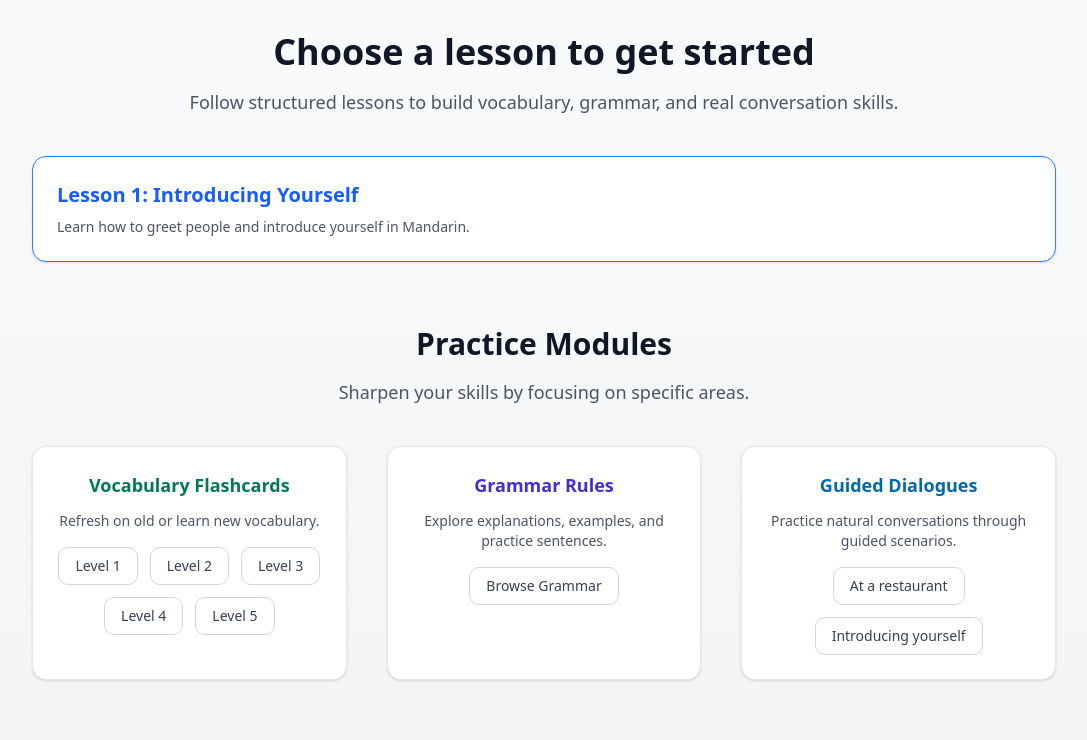
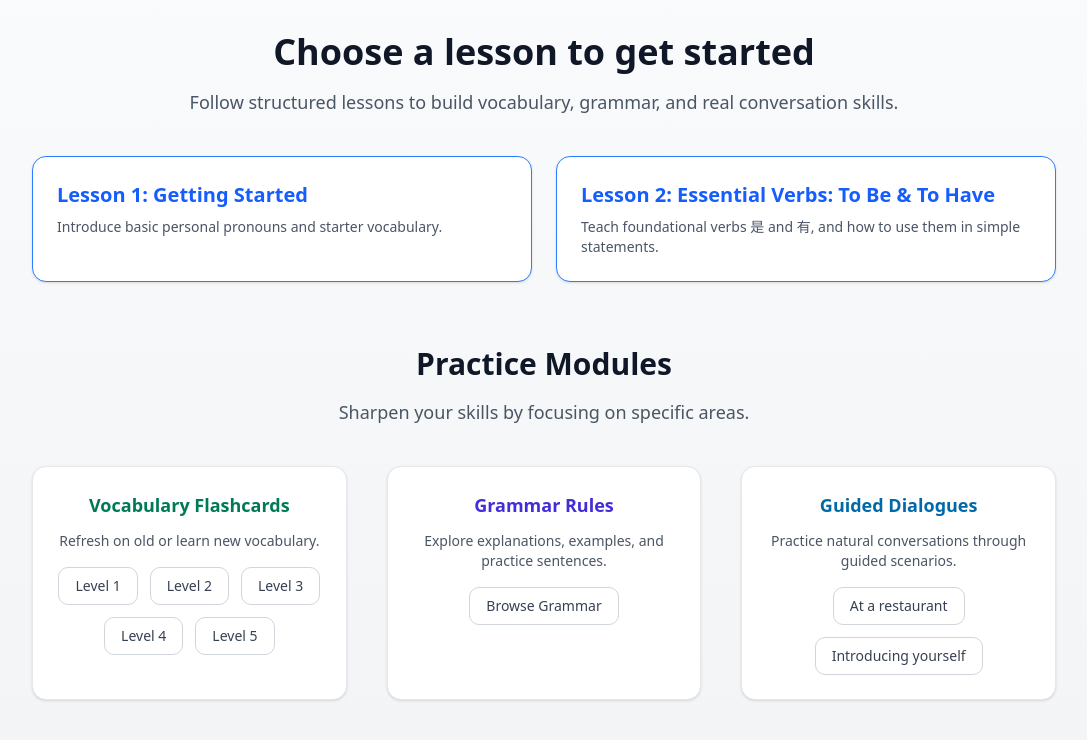
Before and after one commit to vtamprateep/language-speech-practice, a Next.js app in the folder frontend/: page / in a window 1280 px wide. Shown: the top 740 px of the page, without its empty margins (96-1183 px from the left). Built offline with nearby package versions, Linux system fonts and the light colour scheme.

Commit message:
dynamically display all lessons

```diff
--- a/frontend/src/app/page.tsx
+++ b/frontend/src/app/page.tsx
@@ -2,6 +2,7 @@
 
 import Link from "next/link"
 import { guidedScenarios } from "@/data/scenarios"
+import { lessonKeys } from "@/data/lessons";
 
 export default function HomePage() {
 
@@ -23,16 +24,21 @@ export default function HomePage() {
                         justify-center
                     "
                 >
-                    {/* Example Lesson Modules — replace with dynamic list later */}
+                    {lessonKeys.map((lesson, index) => (
                         <Link
-                        href="/lessons/introducing-yourself"
+                            key={lesson.id}
+                            href={`/lessons/${lesson.id}`}
                             className="bg-white border border-blue-500 rounded-xl p-6 shadow-sm hover:shadow-md transition text-left"
                         >
-                        <h2 className="text-xl font-semibold mb-2 text-blue-600">Lesson 1: Introducing Yourself</h2>
+                            <h2 className="text-xl font-semibold mb-2 text-blue-600">
+                                Lesson {index + 1}: {lesson.title}
+                            </h2>
                             <p className="text-gray-600 text-sm">
-                            Learn how to greet people and introduce yourself in Mandarin.
+                                {lesson.description}
                             </p>
                         </Link>
+                    ))}
+
                 </div>
             </section>
 
```
Lines whose indentation alone changed are shown as unchanged.
